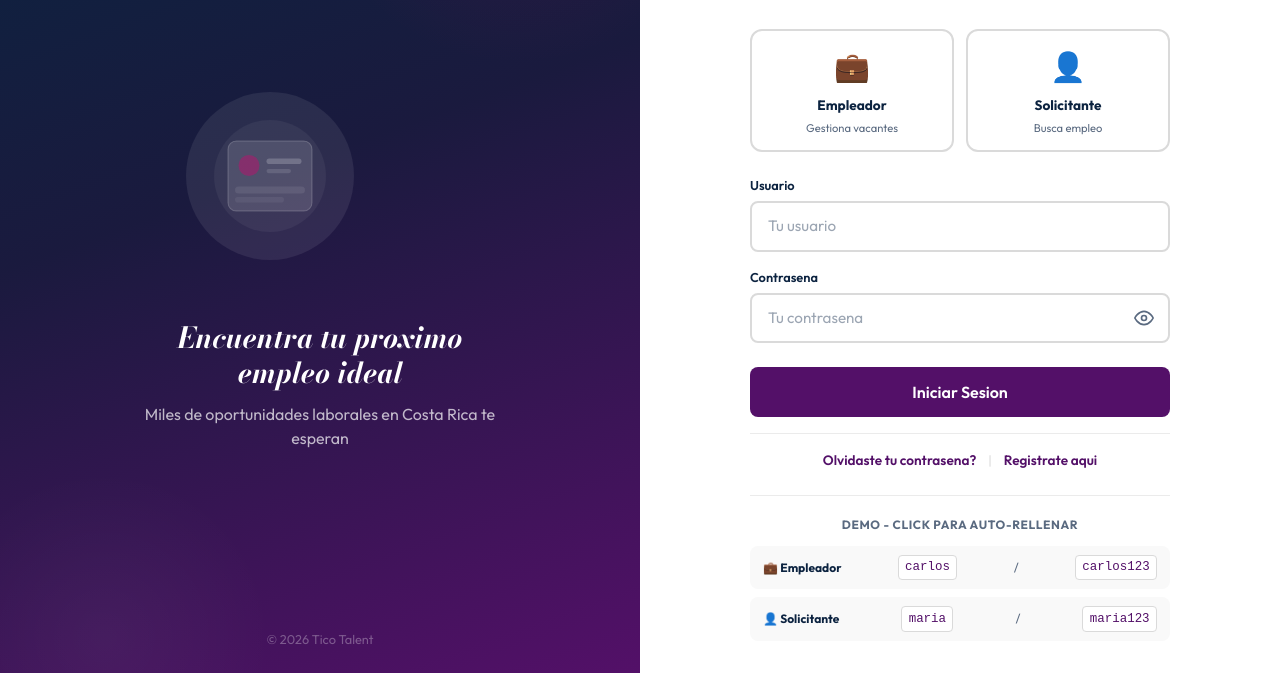
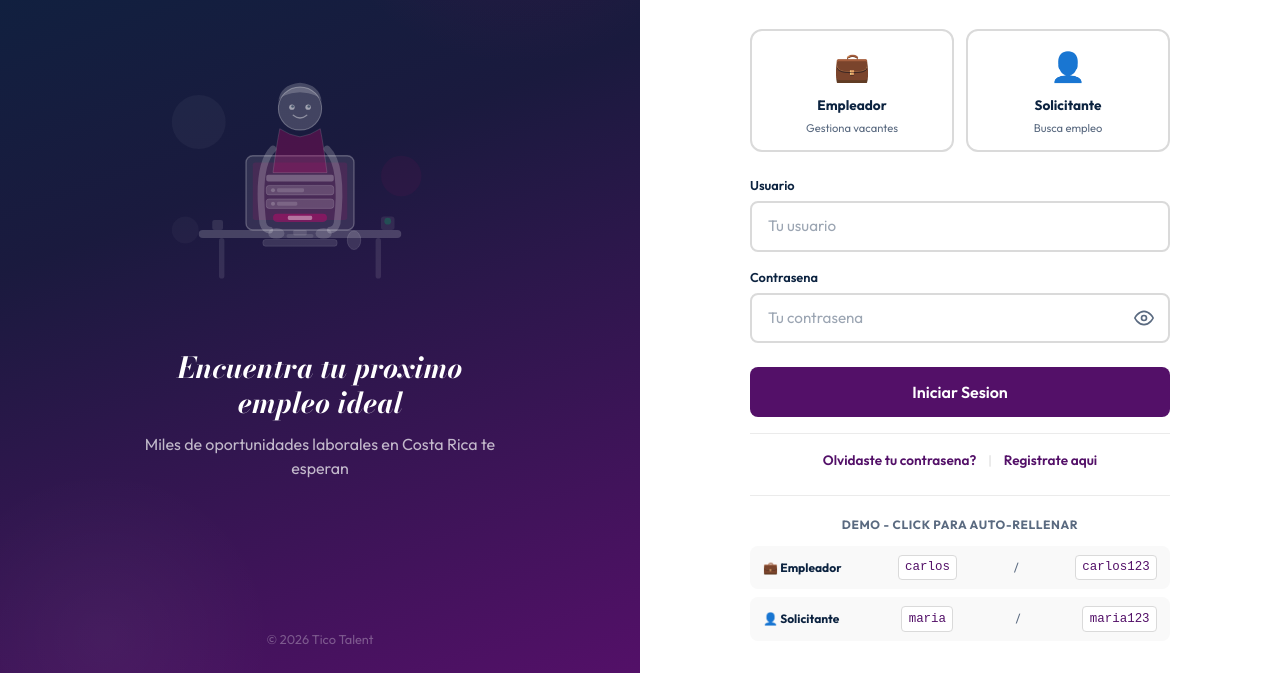
Before and after one commit to sebassebitas12/Tico-Talent, a website built with Vite: page login.html in a window 1280 px wide. Shown: the part 151-824 px from the top of the page. Built offline with nearby package versions, Linux system fonts and the light colour scheme.

Commit message:
feat: login ilustracion persona en escritorio con monitor y formulario

```diff
--- a/login.html
+++ b/login.html
@@ -23,15 +23,74 @@
       </div>
       <div class="login-split__illustration">
         <div class="login-split__graphic">
-          <svg class="login-split__svg" viewBox="0 0 400 300" fill="none" xmlns="http://www.w3.org/2000/svg">
-            <circle cx="200" cy="150" r="120" fill="rgba(255,255,255,0.08)"/>
-            <circle cx="200" cy="150" r="80" fill="rgba(255,255,255,0.05)"/>
-            <rect x="140" y="100" width="120" height="100" rx="12" fill="rgba(255,255,255,0.12)" stroke="rgba(255,255,255,0.2)" stroke-width="1.5"/>
-            <circle cx="170" cy="135" r="15" fill="rgba(216,0,110,0.4)"/>
-            <rect x="195" y="125" width="50" height="8" rx="4" fill="rgba(255,255,255,0.2)"/>
-            <rect x="195" y="140" width="35" height="6" rx="3" fill="rgba(255,255,255,0.12)"/>
-            <rect x="150" y="165" width="100" height="10" rx="5" fill="rgba(255,255,255,0.08)"/>
-            <rect x="150" y="180" width="70" height="8" rx="4" fill="rgba(255,255,255,0.06)"/>
+          <svg class="login-split__svg" viewBox="0 0 500 400" fill="none" xmlns="http://www.w3.org/2000/svg">
+            <!-- Escritorio -->
+            <rect x="100" y="280" width="300" height="12" rx="6" fill="rgba(255,255,255,0.18)"/>
+            <rect x="130" y="292" width="8" height="60" rx="4" fill="rgba(255,255,255,0.1)"/>
+            <rect x="362" y="292" width="8" height="60" rx="4" fill="rgba(255,255,255,0.1)"/>
+
+            <!-- Monitor -->
+            <rect x="170" y="170" width="160" height="110" rx="10" fill="rgba(255,255,255,0.1)" stroke="rgba(255,255,255,0.25)" stroke-width="2"/>
+            <rect x="180" y="180" width="140" height="85" rx="4" fill="rgba(216,0,110,0.12)"/>
+
+            <!-- Pantalla - formulario login -->
+            <rect x="200" y="198" width="100" height="10" rx="3" fill="rgba(255,255,255,0.25)"/>
+            <rect x="200" y="214" width="100" height="14" rx="4" fill="rgba(255,255,255,0.15)" stroke="rgba(255,255,255,0.2)" stroke-width="1"/>
+            <circle cx="210" cy="221" r="3" fill="rgba(255,255,255,0.2)"/>
+            <rect x="216" y="218" width="40" height="6" rx="2" fill="rgba(255,255,255,0.15)"/>
+            <rect x="200" y="234" width="100" height="14" rx="4" fill="rgba(255,255,255,0.15)" stroke="rgba(255,255,255,0.2)" stroke-width="1"/>
+            <circle cx="210" cy="241" r="3" fill="rgba(255,255,255,0.2)"/>
+            <rect x="216" y="238" width="30" height="6" rx="2" fill="rgba(255,255,255,0.15)"/>
+            <rect x="210" y="256" width="80" height="12" rx="6" fill="rgba(216,0,110,0.4)"/>
+            <rect x="232" y="259" width="36" height="6" rx="2" fill="rgba(255,255,255,0.4)"/>
+
+            <!-- Soporte monitor -->
+            <rect x="240" y="280" width="20" height="8" rx="2" fill="rgba(255,255,255,0.12)"/>
+            <rect x="230" y="286" width="40" height="6" rx="3" fill="rgba(255,255,255,0.1)"/>
+
+            <!-- Teclado -->
+            <rect x="195" y="294" width="110" height="10" rx="4" fill="rgba(255,255,255,0.12)" stroke="rgba(255,255,255,0.15)" stroke-width="1"/>
+
+            <!-- Persona - cabeza -->
+            <circle cx="250" cy="100" r="32" fill="rgba(255,255,255,0.18)" stroke="rgba(255,255,255,0.3)" stroke-width="1.5"/>
+
+            <!-- Pelo -->
+            <path d="M218 90 Q220 65 250 62 Q280 65 282 90 Q278 78 250 76 Q222 78 218 90Z" fill="rgba(255,255,255,0.2)"/>
+
+            <!-- Ojos -->
+            <circle cx="238" cy="98" r="4" fill="rgba(255,255,255,0.5)"/>
+            <circle cx="262" cy="98" r="4" fill="rgba(255,255,255,0.5)"/>
+            <circle cx="239" cy="97" r="2" fill="rgba(12,35,64,0.6)"/>
+            <circle cx="263" cy="97" r="2" fill="rgba(12,35,64,0.6)"/>
+
+            <!-- Sonrisa -->
+            <path d="M240 110 Q250 118 260 110" stroke="rgba(255,255,255,0.4)" stroke-width="2" fill="none" stroke-linecap="round"/>
+
+            <!-- Cuerpo / camisa -->
+            <path d="M220 130 Q215 155 210 195 L290 195 Q285 155 280 130 Q265 140 250 142 Q235 140 220 130Z" fill="rgba(216,0,110,0.25)" stroke="rgba(255,255,255,0.2)" stroke-width="1"/>
+
+            <!-- Brazo izquierdo -->
+            <path d="M210 160 Q185 185 195 270 Q198 280 205 280" stroke="rgba(255,255,255,0.2)" stroke-width="10" fill="none" stroke-linecap="round"/>
+
+            <!-- Brazo derecho -->
+            <path d="M290 160 Q315 185 305 270 Q302 280 295 280" stroke="rgba(255,255,255,0.2)" stroke-width="10" fill="none" stroke-linecap="round"/>
+
+            <!-- Manos sobre teclado -->
+            <ellipse cx="215" cy="285" rx="12" ry="8" fill="rgba(255,255,255,0.15)"/>
+            <ellipse cx="285" cy="285" rx="12" ry="8" fill="rgba(255,255,255,0.15)"/>
+
+            <!-- Mouse -->
+            <ellipse cx="330" cy="295" rx="10" ry="14" fill="rgba(255,255,255,0.12)" stroke="rgba(255,255,255,0.18)" stroke-width="1"/>
+
+            <!-- Decoraciones -->
+            <circle cx="100" cy="120" r="40" fill="rgba(255,255,255,0.04)"/>
+            <circle cx="400" cy="200" r="30" fill="rgba(216,0,110,0.06)"/>
+            <circle cx="80" cy="280" r="20" fill="rgba(255,255,255,0.03)"/>
+
+            <!-- Items de escritorio -->
+            <rect x="120" y="265" width="16" height="15" rx="3" fill="rgba(255,255,255,0.1)"/>
+            <rect x="370" y="260" width="20" height="20" rx="4" fill="rgba(255,255,255,0.08)"/>
+            <circle cx="380" cy="267" r="5" fill="rgba(0,163,92,0.3)"/>
           </svg>
         </div>
         <h2 class="login-split__tagline">Encuentra tu proximo empleo ideal</h2>
--- a/src/css/main.css
+++ b/src/css/main.css
@@ -1426,8 +1426,8 @@ body.main-page, body.app {
 }
 
 .login-split__svg {
-  width: 280px;
-  height: 210px;
+  width: 340px;
+  height: 270px;
 }
 
 .login-split__tagline {
```
